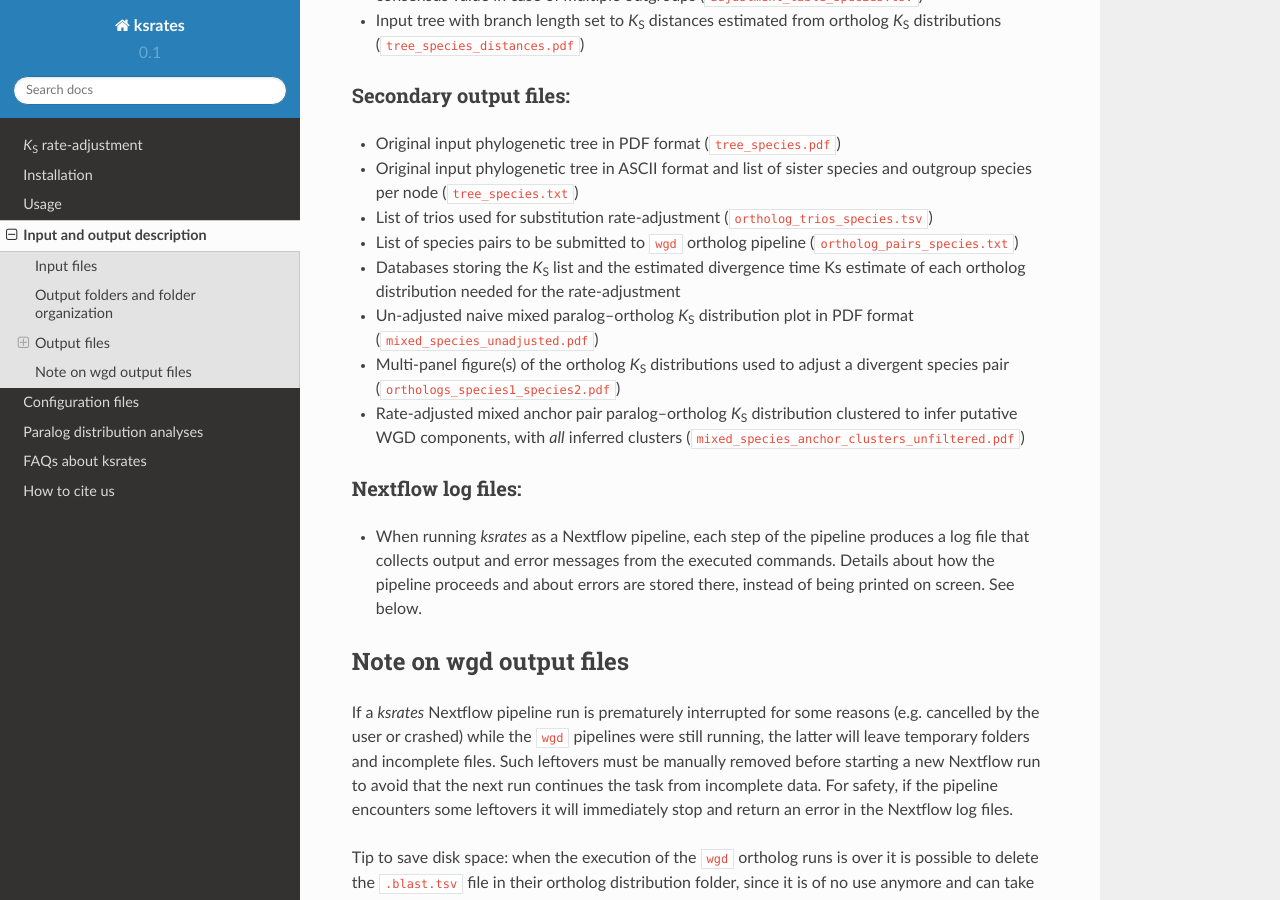
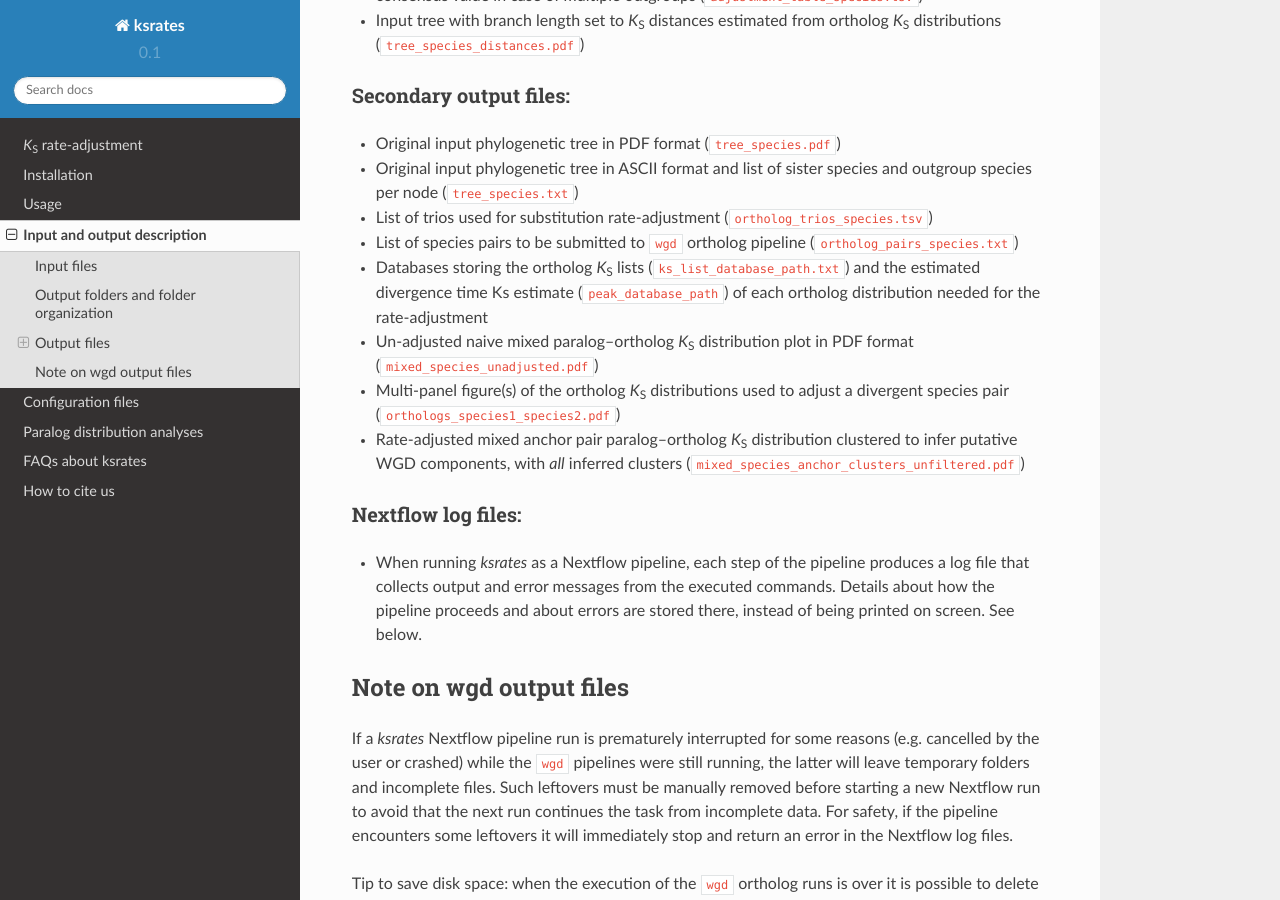
Before and after one commit to VIB-PSB/ksrates, a Sphinx documentation site: the page built from doc/source/input_output.rst, in a window 1280 px wide and 900 px high, scrolled down 1102 px. Built offline with Sphinx 7.4.7 and the Read the Docs theme 2.0.0, drawn with Linux system fonts in a browser that asks for light colours.

Commit message:
Add database names in input_output.rst

```diff
--- a/doc/source/input_output.rst
+++ b/doc/source/input_output.rst
@@ -42,7 +40,7 @@ Secondary output files:
 * Original input phylogenetic tree in ASCII format and list of sister species and outgroup species per node (``tree_species.txt``)
 * List of trios used for substitution rate-adjustment (``ortholog_trios_species.tsv``)
 * List of species pairs to be submitted to ``wgd`` ortholog pipeline (``ortholog_pairs_species.txt``)
-* Databases storing the *K*:sub:`S` list and the estimated divergence time Ks estimate of each ortholog distribution needed for the rate-adjustment
+* Databases storing the ortholog *K*:sub:`S` lists (``ks_list_database_path.txt``) and the estimated divergence time Ks estimate (``peak_database_path``) of each ortholog distribution needed for the rate-adjustment
 * Un-adjusted naive mixed paralog--ortholog *K*:sub:`S` distribution plot in PDF format (``mixed_species_unadjusted.pdf``)
 * Multi-panel figure(s) of the ortholog *K*:sub:`S` distributions used to adjust a divergent species pair (``orthologs_species1_species2.pdf``)
 * Rate-adjusted mixed anchor pair paralog--ortholog *K*:sub:`S` distribution clustered to infer putative WGD components, with *all* inferred clusters (``mixed_species_anchor_clusters_unfiltered.pdf``)
```
Also changed, not shown: other parts of doc/source/input_output.rst (+0 -2 lines).
